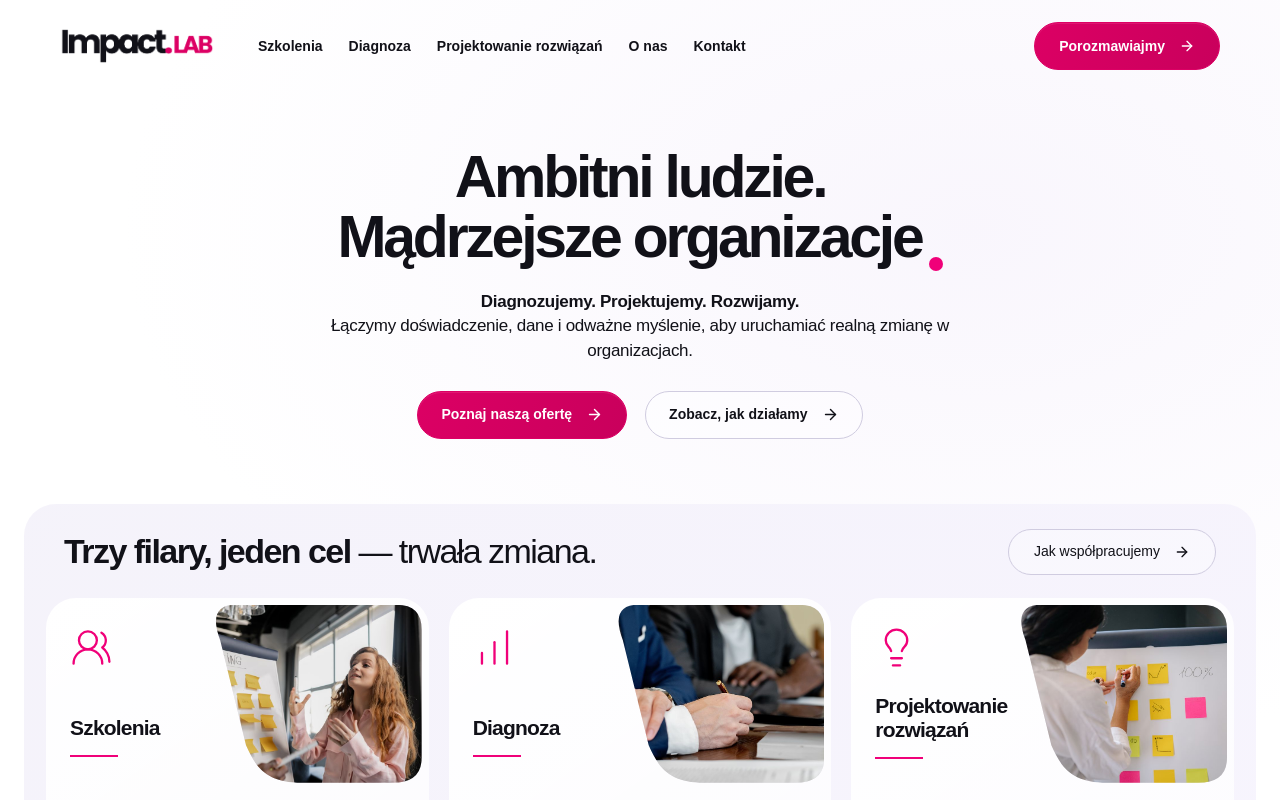
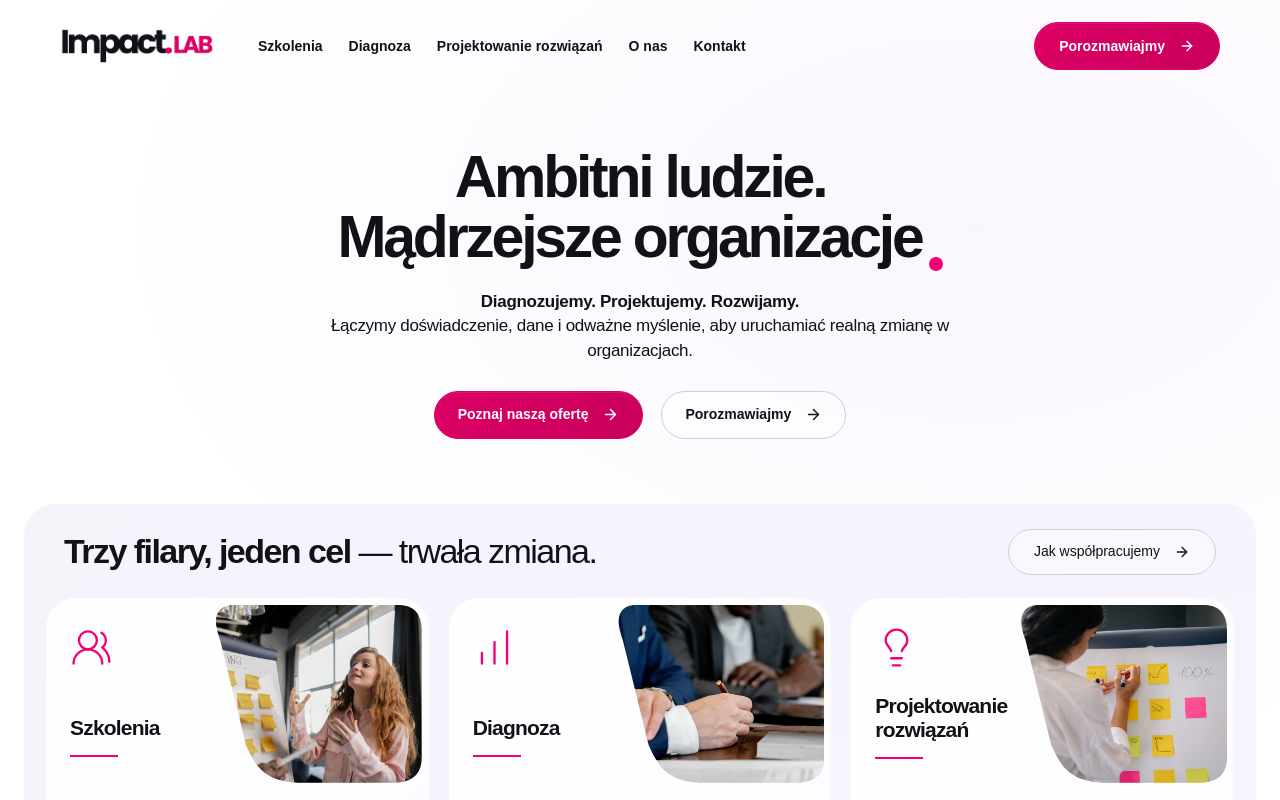
Before and after one commit to Silmaris77/impact-lab-web, a Next.js app: page / in a window 1280 px wide. Shown: the top 800 px of the page. Built offline with nearby package versions, Linux system fonts and the light colour scheme.

Commit message:
feat: Update hero section action button text for clarity and engagement

```diff
--- a/components/hero.tsx
+++ b/components/hero.tsx
@@ -6,7 +6,7 @@ export function Hero() {
     <div className="hero-copy">
       <h1 id="hero-heading">Ambitni ludzie.<br/>Mądrzejsze organizacje<span className="period">.</span></h1>
       <p className="hero-description"><strong>{hero.lead}</strong><br/>{hero.description}</p>
-      <div className="hero-actions"><a className="button button-primary" href="#oferta">Poznaj naszą ofertę <ArrowRight size={17}/></a><a className="button button-outline" href="#jak-dzialamy">Zobacz, jak działamy <ArrowRight size={17}/></a></div>
+      <div className="hero-actions"><a className="button button-primary" href="#oferta">Poznaj naszą ofertę <ArrowRight size={17}/></a><a className="button button-outline" href="#jak-dzialamy">Porozmawiajmy <ArrowRight size={17}/></a></div>
     </div>
   </section>;
 }
```
